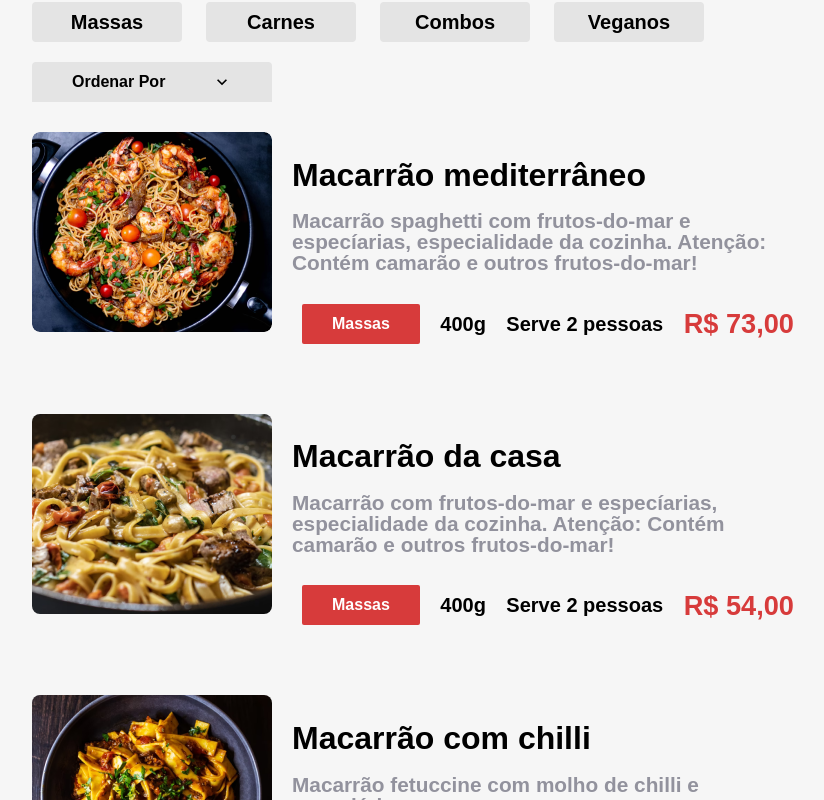
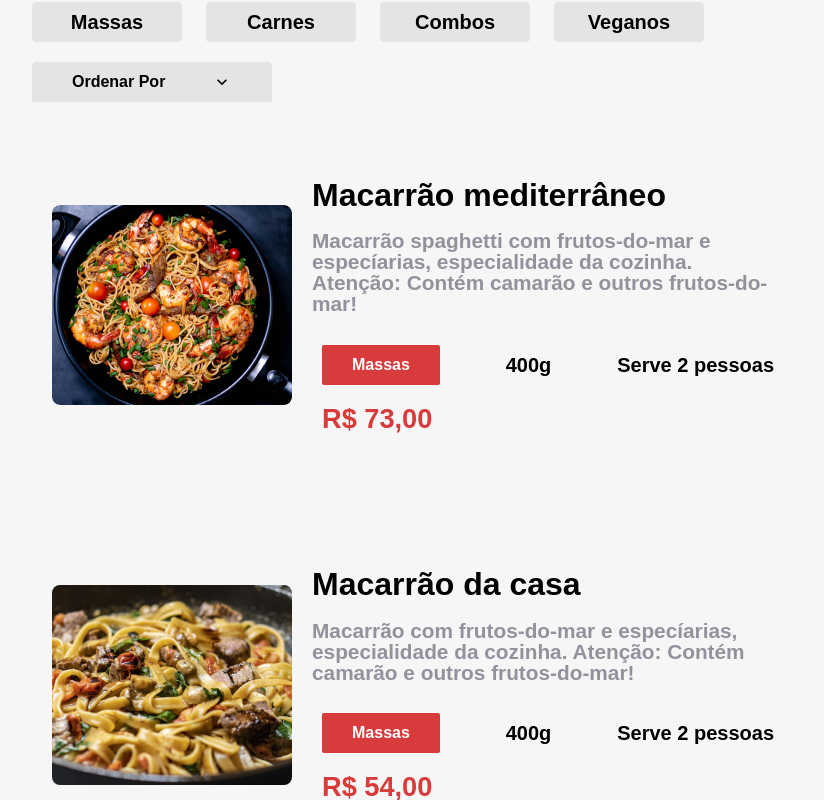
Before and after one commit to ericksantos2/aluroni, a React (Vite) app: page /cardapio in a window 1280 px wide. Shown: the part 640-1440 px from the top of the page, without its empty margins (168-992 px from the left). Built offline with nearby package versions, Linux system fonts and the light colour scheme; a web font is replaced by a local one.

Commit message:
adicionei algumas estilizações novas

```diff
--- a/src/pages/Cardapio/Itens/Item/Item.module.scss
+++ b/src/pages/Cardapio/Itens/Item/Item.module.scss
@@ -2,9 +2,18 @@
 @import "@/styles/breakpoints";
 
 .item {
+  align-items: center;
+  border-radius: 10px;
+  cursor: pointer;
   display: flex;
   flex-wrap: wrap;
+  padding: 20px;
+  transition: .2s ease-in;
   width: 90%;
+
+  &:hover {
+    background-color: $grey;
+  }
 
   &__imagem {
     min-width: 240px;
@@ -25,7 +34,7 @@
     flex-direction: column;
     flex-wrap: wrap;
     justify-content: space-around;
-    padding: 0 20px;
+    margin: 0 20px;
 
     @media (max-width: $desktop_xsm) {
       flex-direction: row;
```
